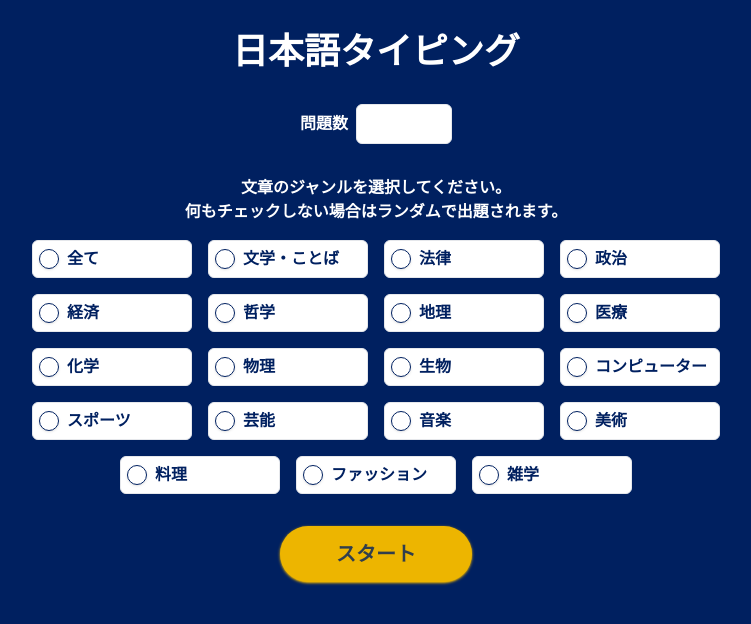
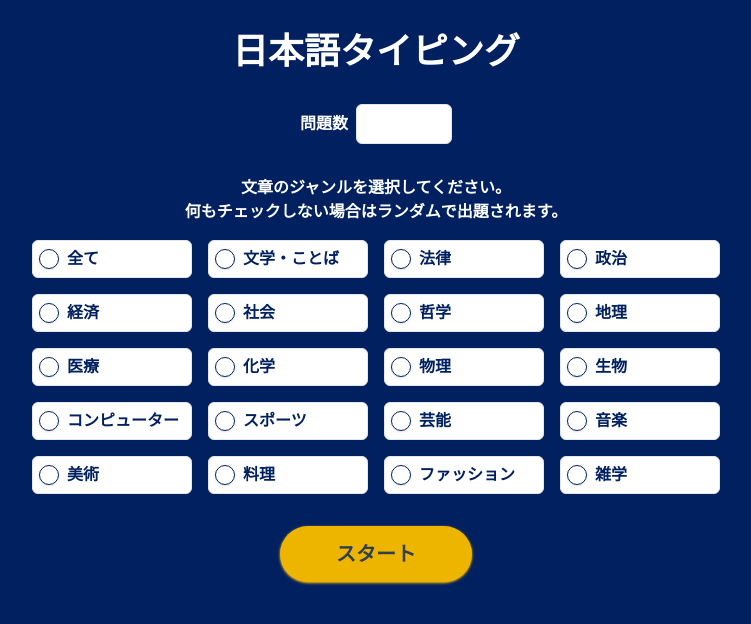
Before and after one commit to seihello/typing-game, a Next.js app: page / in a window 1280 px wide. Shown: the top 624 px of the page, without its empty margins (264-1015 px from the left). Built offline with nearby package versions, Linux system fonts and the light colour scheme.

Commit message:
feat: add topic

```diff
--- a/constants.ts
+++ b/constants.ts
@@ -3,6 +3,7 @@ export const TOPICS = [
   "法律",
   "政治",
   "経済",
+  "社会",
   "哲学",
   "地理",
   "医療",
```
